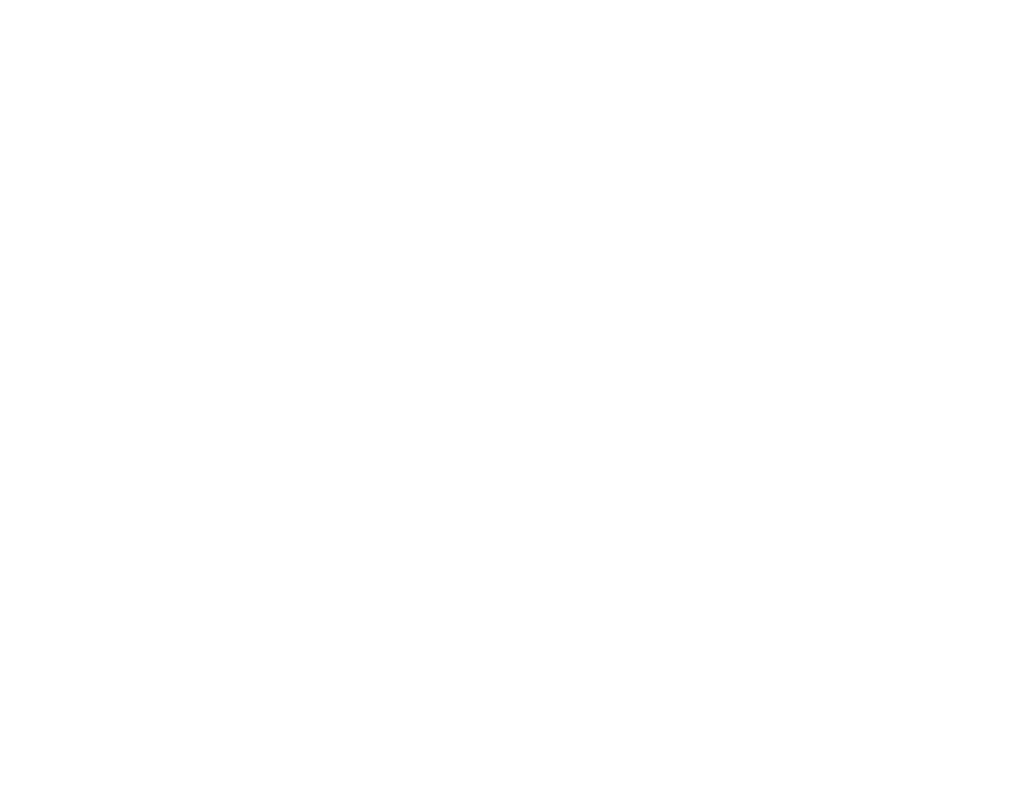
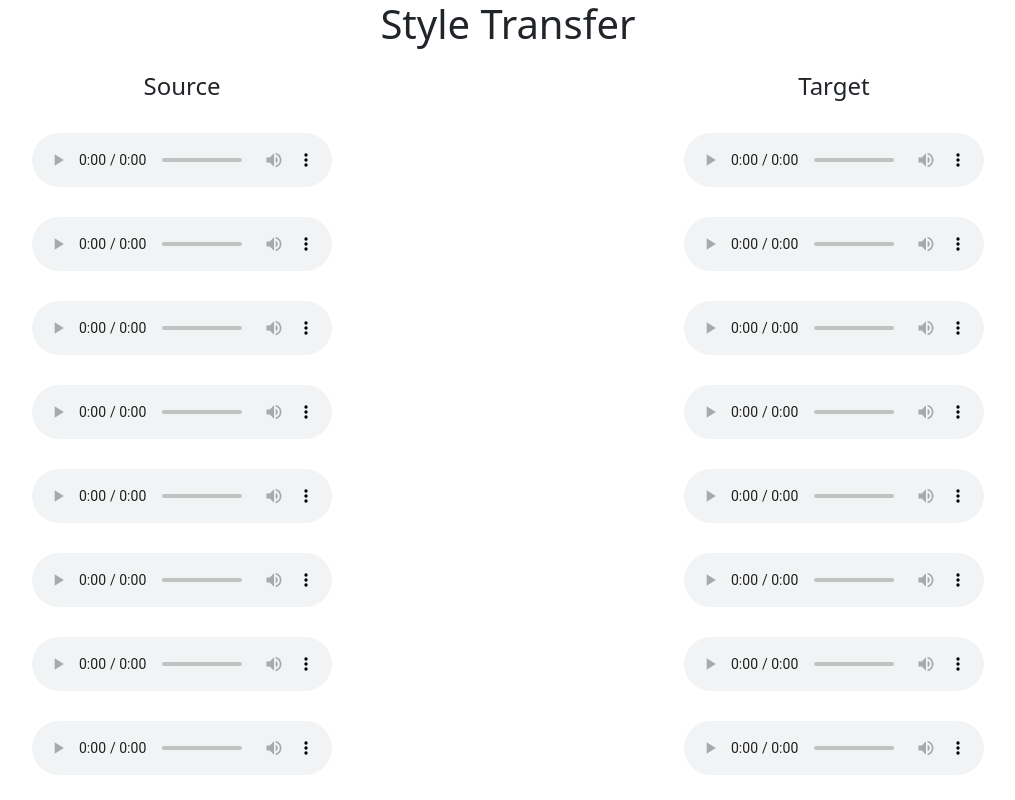
Before and after one commit to saiganesh612/style-transfer, a JavaScript app: page / in a window 1280 px wide. Shown: the top 800 px of the page, without its empty margins (132-1147 px from the left). Built offline with nearby package versions, Linux system fonts and the light colour scheme; the HTML template or start-up script is replaced by a standard one.

Commit message:
add audio files

```diff
--- a/package.json
+++ b/package.json
@@ -6,6 +6,7 @@
     "@testing-library/jest-dom": "^5.16.5",
     "@testing-library/react": "^13.4.0",
     "@testing-library/user-event": "^13.5.0",
+    "bootstrap": "^5.2.3",
     "react": "^18.2.0",
     "react-dom": "^18.2.0",
     "react-scripts": "5.0.1",
--- a/src/App.js
+++ b/src/App.js
@@ -1,9 +1,21 @@
 import './App.css';
+import { gen, ref } from "./path"
+import 'bootstrap/dist/css/bootstrap.min.css';
 
 function App() {
   return (
     <div className="App">
-
+      <h1>Style Transfer</h1>
+      <div className='row mt-4'>
+        <div className='col'><h4>Source</h4></div>
+        <div className='col'><h4>Target</h4></div>
+      </div>
+      {gen.map((ele, index) =>
+        <div className='row my-4' key={index}>
+          <div className='col'><audio src={ele} controls /></div>
+          <div className='col'><audio src={ref[index]} controls /></div>
+        </div>
+      )}
     </div>
   );
 }
```
Also changed, not shown: 1 other file (tests, documents, lock files or other folders).
